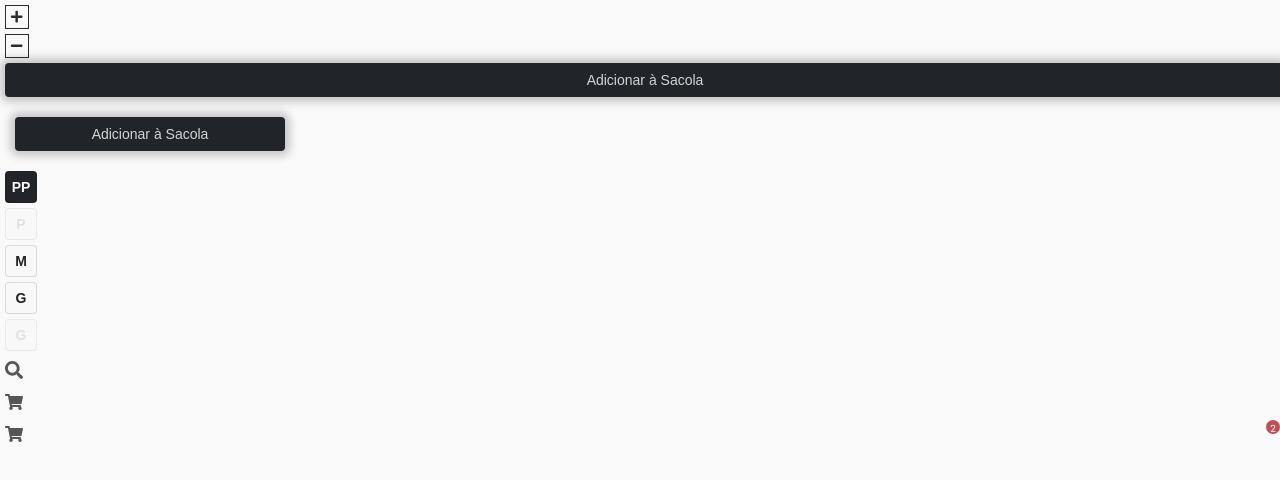
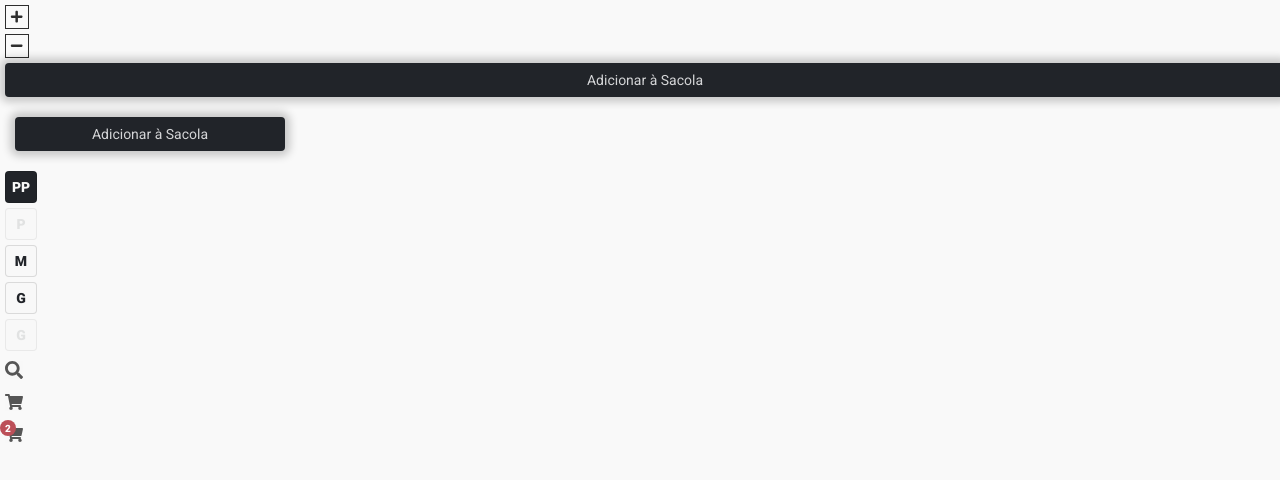
Before and after one commit to brenoxavier48/Fashionista_E-commerce, a React (Create React App) app: page / in a window 1280 px wide. Shown: the top 480 px of the page. Built offline with nearby package versions, Linux system fonts and the light colour scheme.

Commit message:
fix: add fonts

```diff
--- a/src/components/ui/buttons/HeaderButton/styles.scss
+++ b/src/components/ui/buttons/HeaderButton/styles.scss
@@ -12,20 +12,20 @@
   }
 
   .header__shoppingCart__count {
-    // @include flex-centred;
     position: absolute;
     text-align: center;
     z-index: 100;
     // top: 2px;
-    right: 0;
-    width: 14px;
-    height: 14px;
+    // right: 0;
+    width: 16px;
+    height: 16px;
     border-radius: 50%;
     background-color: #bc4f58;
     color: #ffffff;
 
     .header__shoppingCart__count__value {
       font-size: 10px;
+      font-weight: 700;
     }
   }
 }
--- a/src/components/ui/buttons/MainButton/styles.scss
+++ b/src/components/ui/buttons/MainButton/styles.scss
@@ -9,4 +9,5 @@
   border-radius: 4px;
   box-shadow: 0px 0px 9px 5px rgba(0, 0, 0, 0.2);
   font-size: 14px;
+  font-family: "Roboto", sans-serif;
 }
--- a/src/components/ui/buttons/SizeButton/styles.scss
+++ b/src/components/ui/buttons/SizeButton/styles.scss
@@ -9,6 +9,7 @@
   border-radius: 4px;
   font-size: 14px;
   font-weight: 700;
+  font-family: "Roboto", sans-serif;
 
   &.product-size--disabled {
     border: 1px solid rgba(0, 0, 0, 0.06);
```
Also changed, not shown: src/components/ui/buttons/HeaderButton/index.tsx (line endings or trailing spaces), 1 other file (tests, documents, lock files or other folders).
